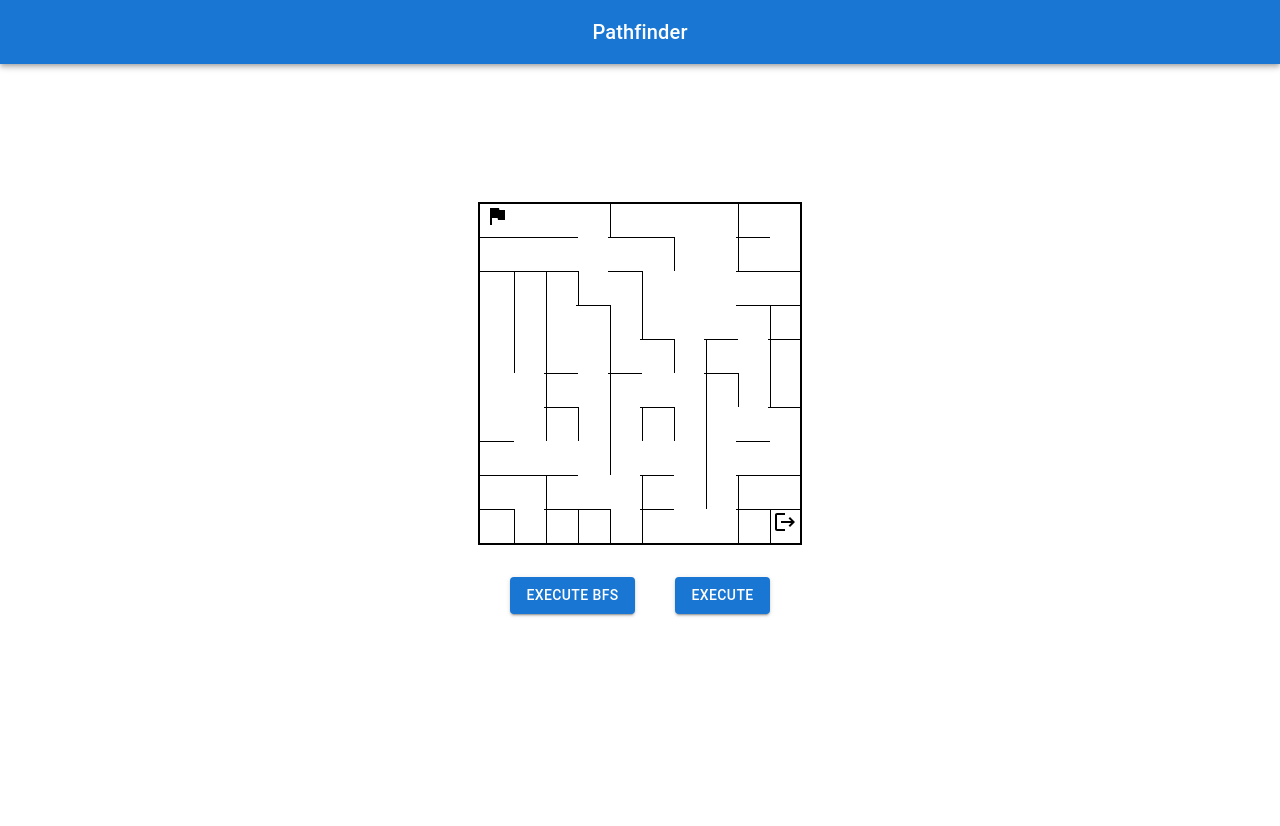
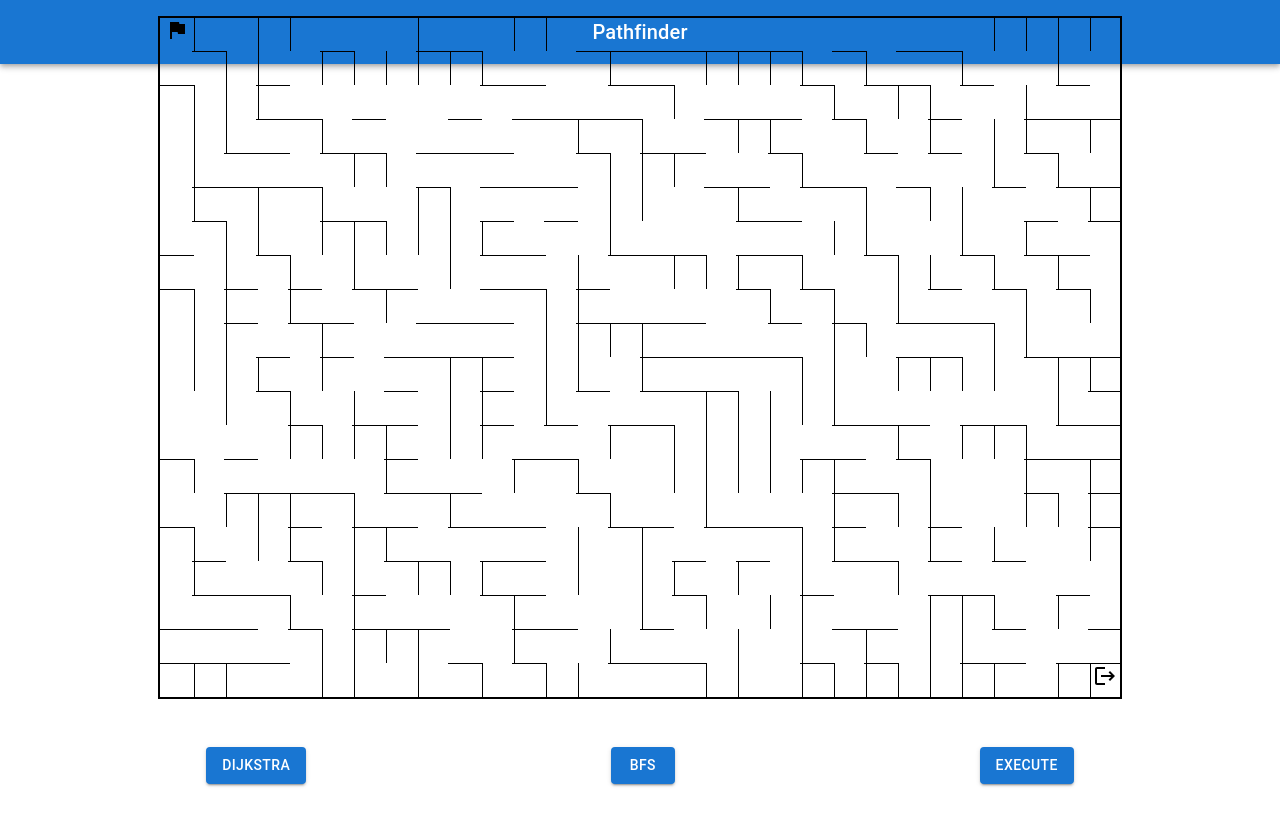
Before and after one commit to LaberintoPSG/PathFinder-ALGABO, a React (Create React App) app: page / in a window 1280 px wide. Shown: the top 826 px of the page. Before the commit the page ends 800 px from the top, so only its background shows below. Built offline with nearby package versions, Linux system fonts and the light colour scheme.

Commit message:
in progress

```diff
--- a/src/Modules/_shared/componentes/maze/maze.tsx
+++ b/src/Modules/_shared/componentes/maze/maze.tsx
@@ -1,7 +1,6 @@
 import { Button } from "@mui/material";
 import { BFS, findPathFromBFS } from "../../../../Algorithms/BFS";
 import { Dijkstra } from "../../../../Algorithms/Dijkstra";
-import { DummyGraph2 } from "../../../../Graphs/DummyGraph";
 import { IWall } from "../../../../Interfaces/IWall";
 import { bfs, generateGraph, generateRandomWalls, transformToGraphWithAdjencyList } from "../../utils";
 import { Square } from "./square";
@@ -59,16 +58,25 @@ export const Maze: React.FC<MazeProps> = ({ Graph }) => {
         setColoredSquares(new Set())
         const graph = generateGraph(Graph)
         console.log(graph)
-        const _bfs = bfs(graph, graph.getVertex()[0], graph.getVertex()[graph.getVertex().length- 1])
-        // const path = findPathFromBFS(bfs,"0-0", graph.getVertex()[graph.getVertex().length - 1])
-        // console.log(bfs)
+        // const _bfs = bfs(graph, graph.getVertex()[0], graph.getVertex()[graph.getVertex().length- 1])
+        const _bfs = bfs(graph, '0-5', '0-8')
         console.log(_bfs)
+        intervalColorPath(_bfs.map(e => {
+            const coords = e.split("-")
+            return [Number(coords[0]),Number(coords[1])]
+        }))
     }
 
     const executePlaceHolder = () => {
         setColoredSquares(new Set())
         const nodesToColor = [[1,0],[2,0],[3,0],[4,0],[5,0]]
         intervalColorPath(nodesToColor)
+    }
+
+    const executeDijkstra = () => {
+        setColoredSquares(new Set())
+        const _dijkstra = Dijkstra(Graph)
+        console.log(_dijkstra.path)
     }
 
     const executePathFinding = (algorithmToBeExecuted: AlgorithmType) => {
@@ -80,7 +88,7 @@ export const Maze: React.FC<MazeProps> = ({ Graph }) => {
                 executeBFS()
             },
             Dijkstra: () => {
-                alert("404")
+                executeDijkstra()
             },
             PlaceHolder: () => {
                 executePlaceHolder()
@@ -108,17 +116,17 @@ export const Maze: React.FC<MazeProps> = ({ Graph }) => {
                 <div style={{
                     display: 'flex',
                     justifyContent: 'space-between',
-                    padding: '10%'
+                    padding: '5%'
                 }}>
-                    {/* <Button variant="contained"
-                    onClick={executeBFS}
+                    <Button variant="contained"
+                    onClick={() => {executePathFinding("Dijkstra")}}
                     >
-                        Execute Dijkstra
-                    </Button> */}
+                        Dijkstra
+                    </Button>
                     <Button variant="contained"
                     onClick={() => executePathFinding("BFS")}
                     >
-                        Execute BFS
+                        BFS
                     </Button>
                     <Button variant="contained"
                     onClick={() => executePathFinding("PlaceHolder")}
--- a/src/Modules/pages/landing.tsx
+++ b/src/Modules/pages/landing.tsx
@@ -5,8 +5,8 @@ import { generateRandomWalls } from "../_shared/utils";
 
 export const LandingPage = () => {
 
-    const length = 10
-    const width = 10
+    const length = 20
+    const width = 30
 
     const Graph: {
         length: number;
```
